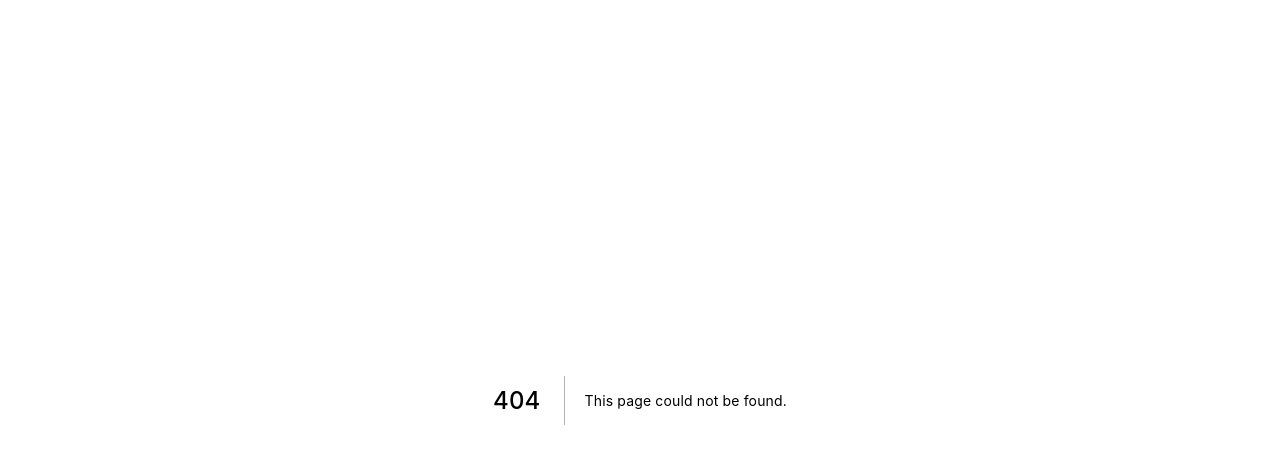
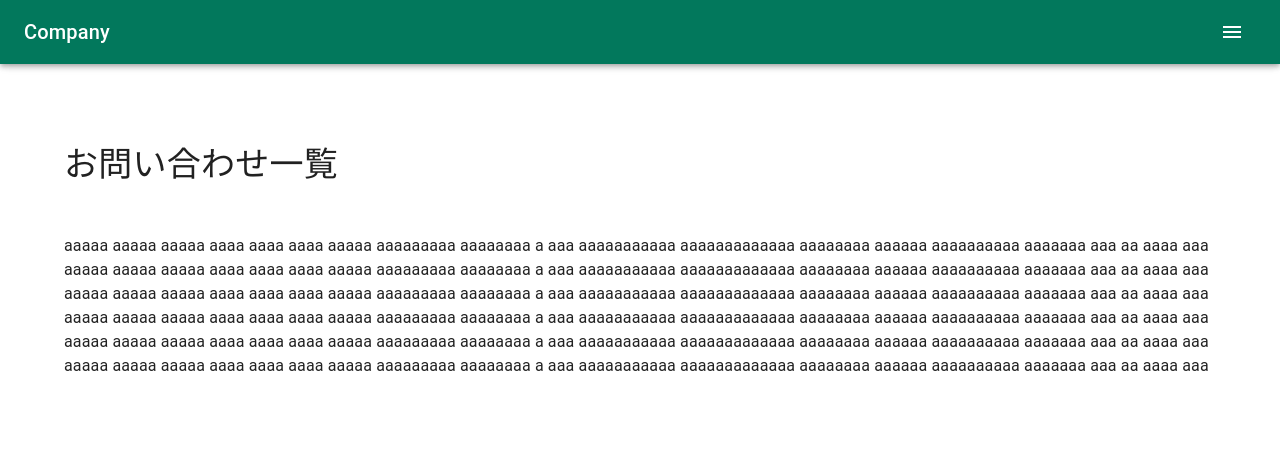
Before and after one commit to kdntiaoao/contact-form, a Next.js app: page /admin/contact in a window 1280 px wide. Before the commit this address had no page. Shown: the top 464 px of the page. Built offline with nearby package versions, Linux system fonts and the light colour scheme.

Commit message:
add login page

```diff
--- /dev/null
+++ b/src/pages/admin/contact/index.tsx
@@ -0,0 +1,39 @@
+import { memo } from 'react'
+
+import { Box, Container, Typography, useMediaQuery, useTheme } from '@mui/material'
+
+import { DefaultLayout } from 'components/template/DefaultLayout'
+
+// eslint-disable-next-line react/display-name
+const ContactListPage = memo(() => {
+  const theme = useTheme()
+  const matches = useMediaQuery(theme.breakpoints.up('sm'))
+
+  return (
+    <DefaultLayout>
+      <Container>
+        <Box py={{ xs: 6, sm: 10 }}>
+          <Box>
+            <Typography variant={matches ? 'h4' : 'h5'} component="h1">
+              お問い合わせ一覧
+            </Typography>
+          </Box>
+
+          <Box mt={{ xs: 4, sm: 6 }}>
+            aaaaa aaaaa aaaaa aaaa aaaa aaaa aaaaa aaaaaaaaa aaaaaaaa a aaa aaaaaaaaaaa aaaaaaaaaaaaa aaaaaaaa aaaaaa
+            aaaaaaaaaa aaaaaaa aaa aa aaaa aaa aaaaa aaaaa aaaaa aaaa aaaa aaaa aaaaa aaaaaaaaa aaaaaaaa a aaa
+            aaaaaaaaaaa aaaaaaaaaaaaa aaaaaaaa aaaaaa aaaaaaaaaa aaaaaaa aaa aa aaaa aaa aaaaa aaaaa aaaaa aaaa aaaa
+            aaaa aaaaa aaaaaaaaa aaaaaaaa a aaa aaaaaaaaaaa aaaaaaaaaaaaa aaaaaaaa aaaaaa aaaaaaaaaa aaaaaaa aaa aa aaaa
+            aaa aaaaa aaaaa aaaaa aaaa aaaa aaaa aaaaa aaaaaaaaa aaaaaaaa a aaa aaaaaaaaaaa aaaaaaaaaaaaa aaaaaaaa
+            aaaaaa aaaaaaaaaa aaaaaaa aaa aa aaaa aaa aaaaa aaaaa aaaaa aaaa aaaa aaaa aaaaa aaaaaaaaa aaaaaaaa a aaa
+            aaaaaaaaaaa aaaaaaaaaaaaa aaaaaaaa aaaaaa aaaaaaaaaa aaaaaaa aaa aa aaaa aaa aaaaa aaaaa aaaaa aaaa aaaa
+            aaaa aaaaa aaaaaaaaa aaaaaaaa a aaa aaaaaaaaaaa aaaaaaaaaaaaa aaaaaaaa aaaaaa aaaaaaaaaa aaaaaaa aaa aa aaaa
+            aaa
+          </Box>
+        </Box>
+      </Container>
+    </DefaultLayout>
+  )
+})
+
+export default ContactListPage
```
Also changed, not shown: src/pages/admin/login.tsx (+20 -12 lines), src/pages/contact/confirm.tsx (+4 -4 lines), src/services/auth/signin.ts (added, +14 -0 lines).
